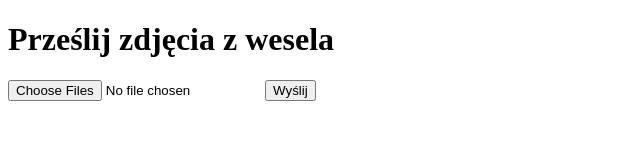
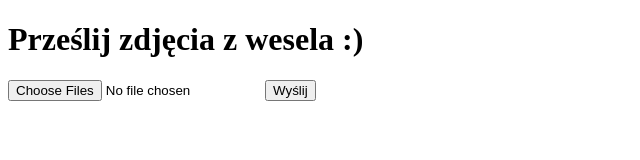
Before and after one commit to KrzysztofBalinski/wedding-photo-uploader, a website: page public/upload.html in a window 1280 px wide. Shown: the full height of the page, 0-640 px from the left. Drawn offline with Linux system fonts and the light colour scheme.

Commit message:
add missing files

```diff
--- a/public/upload.html
+++ b/public/upload.html
@@ -5,7 +5,7 @@
   <title>Upload zdjęć</title>
 </head>
 <body>
-  <h1>Prześlij zdjęcia z wesela</h1>
+  <h1>Prześlij zdjęcia z wesela :)</h1>
   <form id="uploadForm" enctype="multipart/form-data">
     <input type="file" name="photos" multiple required>
     <button type="submit">Wyślij</button>
```
Also changed, not shown: public/gallery.html (+1 -1 lines).
